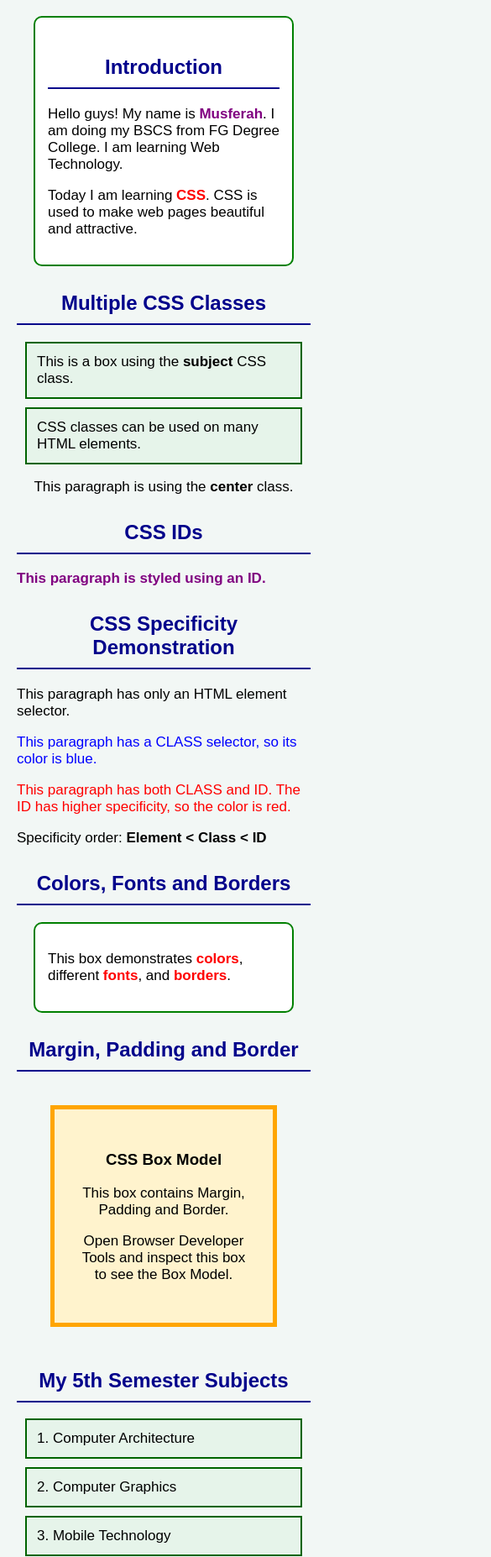
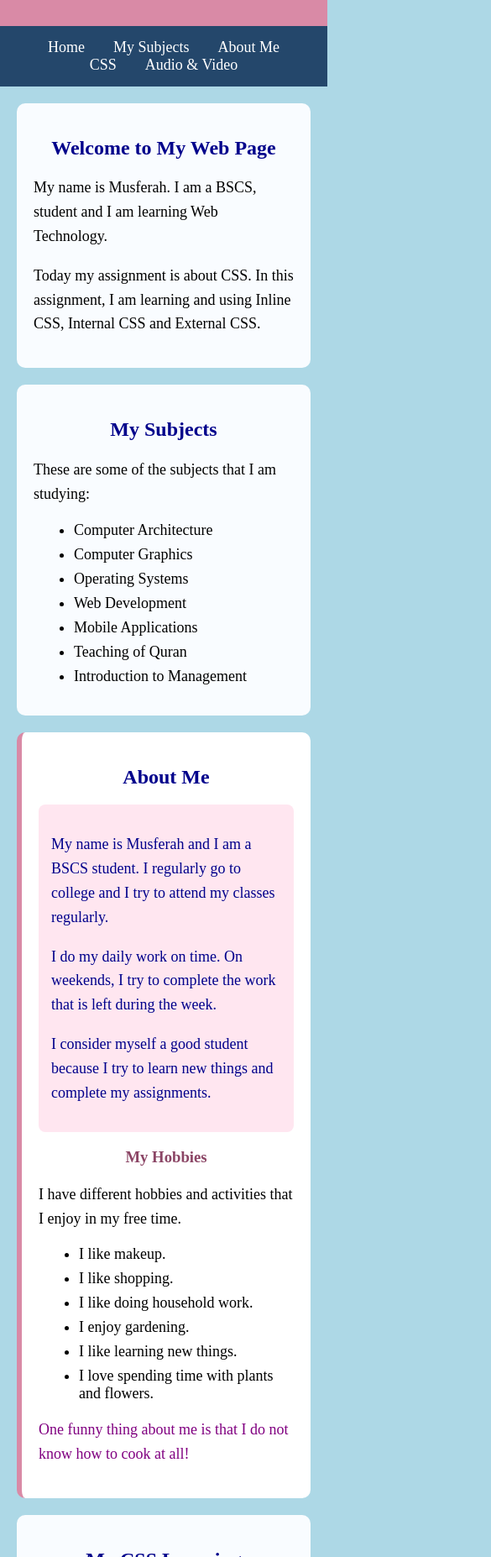
Before and after one commit to Musferah678/CSS-basics-audio-video, a plain HTML site: page index.html in a window 390 px wide. Shown: the part 146-2000 px from the top of the page at 84% size, 585 px wide, since content can reach past the window. Drawn offline with Linux system fonts and the light colour scheme.

Commit message:
Add files via upload

```diff
--- a/index.html
+++ b/index.html
@@ -1,345 +1,263 @@
 <!DOCTYPE html>
 <html>
+
 <head>
-
     <title>My CSS Assignment</title>
 
+    <!-- External CSS -->
+    <link rel="stylesheet" href="style.css">
+
+    <!-- Internal CSS -->
     <style>
-
-        /* ---------------- BASIC CSS ---------------- */
-
-        body {
-            background-color: #f2f7f5;
-            font-family: Arial, sans-serif;
-            margin: 20px;
-        }
-
-        h1 {
-            text-align: center;
-            color: darkgreen;
-            font-family: Georgia, serif;
-        }
-
-        h2 {
-            text-align: center;
+        .my-introduction {
+            background-color: #ffe6f0;
             color: darkblue;
-            border-bottom: 2px solid darkblue;
-            padding: 10px;
-        }
-
-        p {
-            font-size: 17px;
-            color: #333333;
-        }
-
-
-        /* ---------------- CSS CLASSES ---------------- */
-
-        .intro {
-            background-color: white;
-            border: 2px solid green;
             padding: 15px;
-            margin: 20px;
-            border-radius: 10px;
-        }
-
-        .subject {
-            background-color: #e6f4ea;
-            border: 2px solid darkgreen;
-            padding: 12px;
-            margin: 10px;
-            font-size: 17px;
-        }
-
-        .important {
-            color: red;
-            font-weight: bold;
-        }
-
-        .center {
-            text-align: center;
-        }
-
-
-        /* ---------------- CSS IDs ---------------- */
-
-        #main-title {
-            background-color: lightgreen;
-            padding: 15px;
-            border: 3px solid darkgreen;
-        }
-
-        #student-name {
-            color: purple;
-            font-weight: bold;
-        }
-
-        #box-model {
-            background-color: #fff3cd;
-            border: 5px solid orange;
-            padding: 30px;
-            margin: 40px;
-            text-align: center;
-        }
-
-
-        /* ---------------- SPECIFICITY ---------------- */
-
-        p {
-            color: black;
+            border-radius: 8px;
         }
 
         .special-text {
-            color: blue;
+            color: purple;
         }
-
-        #unique-text {
-            color: red;
-        }
-
-
-        /* ---------------- LINKS ---------------- */
-
-        a {
-            color: blue;
-            font-size: 17px;
-        }
-
-        a:hover {
-            color: red;
-        }
-
-
-        /* ---------------- BUTTON STYLE ---------------- */
-
-        .my-button {
-            background-color: darkgreen;
-            color: white;
-            padding: 10px 20px;
-            border: 2px solid black;
-            border-radius: 5px;
-        }
-
     </style>
-
 </head>
-
 
 <body>
 
-
-    <!-- MAIN HEADING -->
-
-    <h1 id="main-title">
-        My CSS Assignment
-    </h1>
+    <!-- Header -->
+    <header>
+        <h1>My Learning Web Page</h1>
+        <p>Web Technologies - CSS Assignment</p>
+    </header>
 
 
-    <!-- INTRODUCTION -->
+    <!-- Navigation -->
+    <nav>
+        <a href="#home">Home</a>
+        <a href="#subjects">My Subjects</a>
+        <a href="#about">About Me</a>
+        <a href="#css">CSS</a>
+        <a href="#media">Audio & Video</a>
+    </nav>
 
-    <div class="intro">
 
-        <h2>Introduction</h2>
+    <!-- Home Section -->
+    <section id="home">
+
+        <h2>Welcome to My Web Page</h2>
 
         <p>
-            Hello guys! My name is
-            <span id="student-name">Musferah</span>.
-            I am doing my BSCS from FG Degree College.
-            I am learning Web Technology.
+            My name is Musferah. I am a BSCS, student
+            and I am learning Web Technology.
         </p>
 
         <p>
-            Today I am learning
-            <span class="important">CSS</span>.
-            CSS is used to make web pages beautiful
-            and attractive.
+            Today my assignment is about CSS. In this assignment,
+            I am learning and using Inline CSS, Internal CSS and
+            External CSS.
         </p>
 
-    </div>
+    </section>
 
 
+    <!-- My Subjects Section -->
+    <section id="subjects">
 
-    <!-- CSS CLASSES -->
+        <h2>My Subjects</h2>
 
-    <h2>Multiple CSS Classes</h2>
+        <p>
+            These are some of the subjects that I am studying:
+        </p>
 
-    <div class="subject">
-        This is a box using the <b>subject</b> CSS class.
-    </div>
+        <ul>
+            <li>Computer Architecture</li>
+            <li>Computer Graphics</li>
+            <li>Operating Systems</li>
+            <li>Web Development</li>
+            <li>Mobile Applications</li>
+            <li>Teaching of Quran</li>
+            <li>Introduction to Management</li>
+        </ul>
 
-    <div class="subject">
-        CSS classes can be used on many HTML elements.
-    </div>
-
-    <p class="center">
-        This paragraph is using the <b>center</b> class.
-    </p>
+    </section>
 
 
+    <!-- About Me Article -->
+    <article id="about">
 
-    <!-- CSS IDS -->
+        <h2>About Me</h2>
 
-    <h2>CSS IDs</h2>
+        <div class="my-introduction">
 
-    <p id="student-name">
-        This paragraph is styled using an ID.
-    </p>
+            <p>
+                My name is Musferah and I am a BSCS student.
+                I regularly go to college and I try to attend my classes
+                regularly.
+            </p>
+
+            <p>
+                I do my daily work on time. On weekends, I try to complete
+                the work that is left during the week.
+            </p>
+
+            <p>
+                I consider myself a good student because I try to learn
+                new things and complete my assignments.
+            </p>
+
+        </div>
 
 
+        <h3>My Hobbies</h3>
 
-    <!-- SPECIFICITY -->
+        <p>
+            I have different hobbies and activities that I enjoy in
+            my free time.
+        </p>
 
-    <h2>CSS Specificity Demonstration</h2>
+        <ul>
+            <li>I like makeup.</li>
+            <li>I like shopping.</li>
+            <li>I like doing household work.</li>
+            <li>I enjoy gardening.</li>
+            <li>I like learning new things.</li>
+            <li>I love spending time with plants and flowers.</li>
+        </ul>
 
-    <p>
-        This paragraph has only an HTML element selector.
-    </p>
+        <p class="special-text">
+            One funny thing about me is that I do not know how to cook
+            at all!
+        </p>
 
-    <p class="special-text">
-        This paragraph has a CLASS selector, so its color is blue.
-    </p>
-
-    <p id="unique-text" class="special-text">
-        This paragraph has both CLASS and ID.
-        The ID has higher specificity, so the color is red.
-    </p>
-
-    <p>
-        Specificity order:
-        <b>Element &lt; Class &lt; ID</b>
-    </p>
+    </article>
 
 
+    <!-- CSS Section -->
+    <section id="css">
 
-    <!-- COLORS FONTS BORDERS -->
-
-    <h2>Colors, Fonts and Borders</h2>
-
-    <div class="intro">
+        <h2>My CSS Learning</h2>
 
         <p>
-            This box demonstrates
-            <span class="important">colors</span>,
-            different
-            <span class="important">fonts</span>,
-            and
-            <span class="important">borders</span>.
-        </p>
-
-    </div>
-
-
-
-    <!-- BOX MODEL -->
-
-    <h2>Margin, Padding and Border</h2>
-
-    <div id="box-model">
-
-        <h3>CSS Box Model</h3>
-
-        <p>
-            This box contains Margin, Padding and Border.
+            CSS stands for Cascading Style Sheets. CSS is used to
+            make a webpage beautiful and attractive.
         </p>
 
         <p>
-            Open Browser Developer Tools and inspect this box
-            to see the Box Model.
+            With CSS, we can change colors, backgrounds, fonts,
+            text alignment, spacing and many other things.
         </p>
 
-    </div>
+
+        <h3>Inline CSS Example</h3>
+
+        <p style="color: darkblue; background-color: #ffe6f0; padding: 10px;">
+            This paragraph is styled using Inline CSS.
+        </p>
 
 
+        <h3>Internal CSS Example</h3>
 
-    <!-- SUBJECTS -->
-
-    <h2>My 5th Semester Subjects</h2>
-
-    <div class="subject">
-        1. Computer Architecture
-    </div>
-
-    <div class="subject">
-        2. Computer Graphics
-    </div>
-
-    <div class="subject">
-        3. Mobile Technology
-    </div>
-
-    <div class="subject">
-        4. Mobile Applications
-    </div>
-
-    <div class="subject">
-        5. Web Technology
-    </div>
-
-    <div class="subject">
-        6. Operating System
-    </div>
-
-    <div class="subject">
-        7. Teaching of Holy Quran 2
-    </div>
+        <p class="special-text">
+            This paragraph is styled using Internal CSS.
+        </p>
 
 
+        <h3>External CSS</h3>
 
-    <!-- LEARNING LINKS -->
+        <p>
+            The main design of this webpage is created using
+            External CSS from the style.css file.
+        </p>
 
-    <h2>Web Learning Resources</h2>
+    </section>
 
-    <p class="center">
-        I use online websites to learn HTML and CSS.
-    </p>
 
-    <p class="center">
+    <!-- Useful Websites -->
+    <section>
 
-        <a href="https://www.w3schools.com/html/" target="_blank">
-            Learn HTML - W3Schools
-        </a>
+        <h2>Web Development Learning Websites</h2>
 
-        <br><br>
+        <p>
+            I use different websites to learn HTML and CSS.
+        </p>
 
-        <a href="https://www.w3schools.com/css/" target="_blank">
-            Learn CSS - W3Schools
-        </a>
+        <p>
+            <a href="https://www.w3schools.com/" target="_blank">
+                W3Schools
+            </a>
+        </p>
 
-        <br><br>
+        <p>
+            <a href="https://developer.mozilla.org/en-US/docs/Web/HTML"
+               target="_blank">
+                MDN HTML
+            </a>
+        </p>
 
-        <a href="https://developer.mozilla.org/en-US/docs/Web/CSS"
-           target="_blank">
-            CSS - MDN Web Docs
-        </a>
+        <p>
+            <a href="https://developer.mozilla.org/en-US/docs/Web/CSS"
+               target="_blank">
+                MDN CSS
+            </a>
+        </p>
 
-    </p>
+    </section>
+
+
+    <!-- Audio and Video -->
+    <section id="media">
+
+        <h2>My Audio and CSS Video</h2>
+
+
+       <h3>My Introduction Audio</h3>
+
+<p>
+    I have also added my own voice recording to this webpage.
+</p>
+
+<audio controls>
+    <source src="my-audio.mp3" type="audio/mpeg">
+</audio>
 
 
 
 
 
+        <h3>CSS Learning Video</h3>
+
+        <p>
+            This is a YouTube video that helps me learn CSS.
+        </p>
+
+        <iframe
+            width="560"
+            height="315"
+            src="https://www.youtube.com/embed/1Rs2ND1ryYc"
+            title="CSS Tutorial"
+            allowfullscreen>
+        </iframe>
+
+    </section>
 
 
+    <!-- Footer -->
+    <footer>
 
-    <!-- FINAL MESSAGE -->
-
-    <h2>Conclusion</h2>
-
-    <div class="intro">
-
-        <p class="center">
-            CSS makes a simple HTML page beautiful,
-            organized and attractive.
+        <p>
+            Created by Musferah | BSCS Student
         </p>
 
-        <p class="center">
-            <button class="my-button">
-                I Am Learning CSS
-            </button>
+        <p>
+            Web Technology Assignment
         </p>
 
-    </div>
+        <p>
+            My Learning Web Page "2026"
+        </p>
 
+    </footer>
 
 </body>
+
 </html>
```
